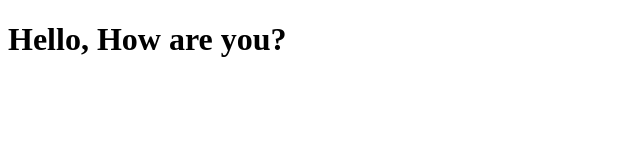
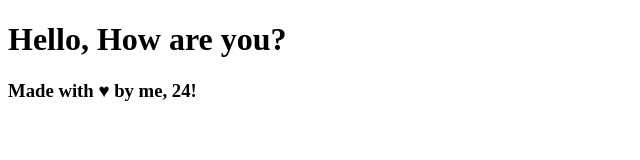
Before and after one commit to lessons-in-coding/RGN, a plain HTML site: page index.html in a window 1280 px wide. Shown: the whole page, without its empty margins (0-640 px from the left). Drawn offline with Linux system fonts and the light colour scheme.

Commit message:
modified in feature/john

```diff
--- a/index.html
+++ b/index.html
@@ -9,5 +9,8 @@
 
     <h1>Hello, How are you?</h1>
 
+    <footer>
+        <h3>Made with &hearts; by me, 24!</h3>
+    </footer>
 </body>
 </html>
```
